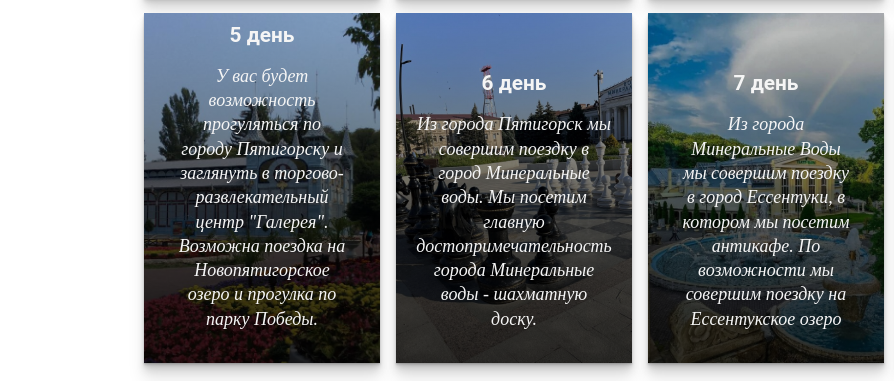
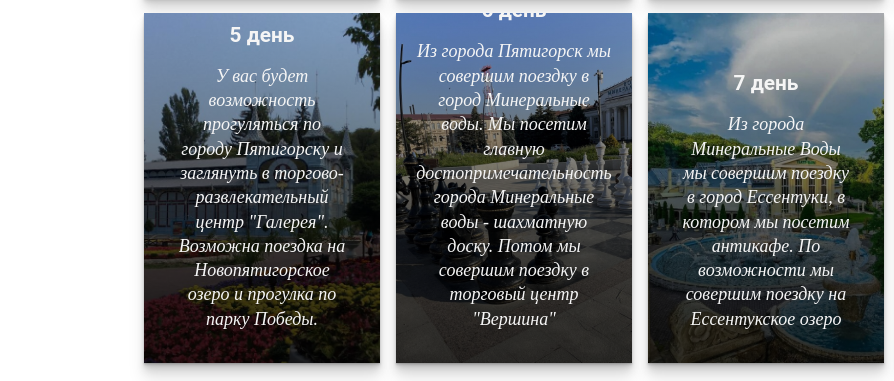
Before and after one commit to AnLian13/razvltour, a plain HTML site: page index.html in a window 1280 px wide. Shown: the part 1537-1918 px from the top of the page, 0-894 px from the left. Drawn offline with Linux system fonts and the light colour scheme.

Commit message:
Update index.html

```diff
--- a/index.html
+++ b/index.html
@@ -632,7 +632,8 @@ background-image: url(IMG_20231231_141257_292.jpg)
                 <div class="content">
                   <h2 class="title">6 день</h2>
                   <p class="copy">Из города Пятигорск мы совершим поездку в город Минеральные воды.
-                    Мы посетим главную достопримечательность города Минеральные воды - шахматную доску.
+                    Мы посетим главную достопримечательность города Минеральные воды - шахматную доску. Потом мы совершим поездку в
+                      торговый центр "Вершина"
                   </p>
                 </div>
               </div>
```
